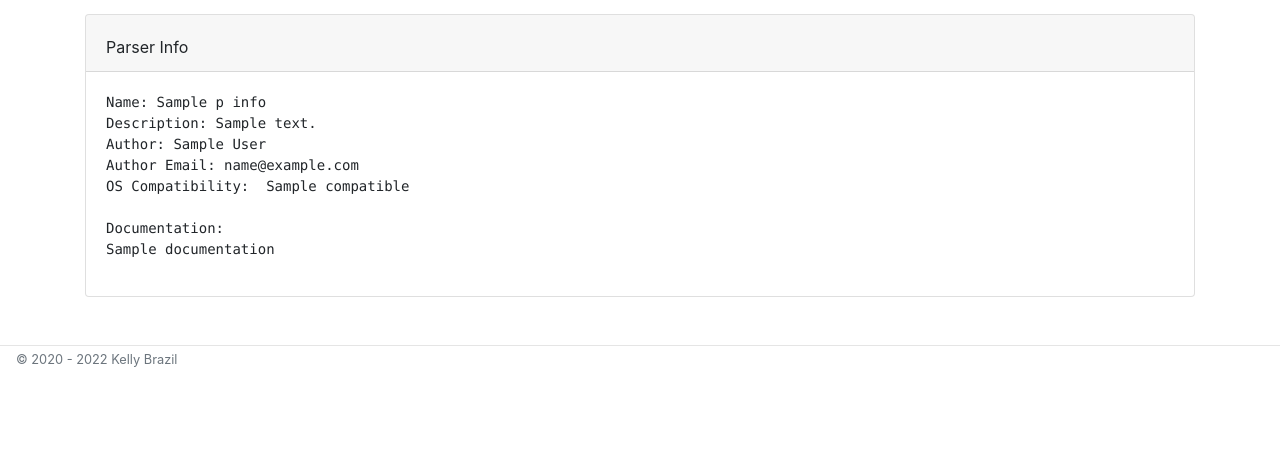
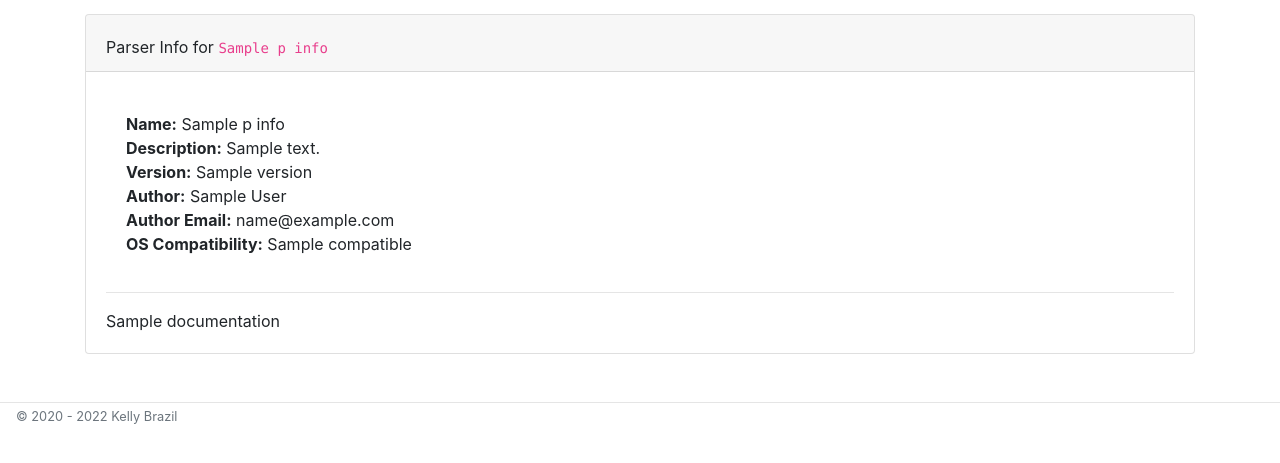
Before and after one commit to kellyjonbrazil/jc-web, a Flask app: template templates/parserdoc.html in a window 1280 px wide. Shown: the part 56-519 px from the top of the page. Run offline with Flask 2, Linux system fonts and the light colour scheme; the template is opened without the code that fills it: most values are stand-ins (such as "Sample title", 1, 10 or a date in 2020); some libraries are stand-ins or nearby versions.

Commit message:
add markdown support for documentation

```diff
--- a/app.py
+++ b/app.py
@@ -4,13 +4,13 @@
 import sys
 import os
 import json
+import mistune
 from pygments import highlight
-from pygments.lexers import JsonLexer
+from pygments.lexers import JsonLexer, get_lexer_by_name
 from pygments.formatters import HtmlFormatter
 from flask import Flask, render_template, flash
 from flask_wtf import FlaskForm
 from wtforms.fields import TextAreaField, SelectField, BooleanField, SubmitField
-from wtforms.validators import DataRequired
 from jc import __version__, standard_parser_mod_list, parse, parser_info
 
 
@@ -25,6 +25,15 @@ if os.getenv('APP_KEY'):
 else:
     app.config['SECRET_KEY'] = 'deadbeef'
     print('Using development key', file=sys.stderr)
+
+
+class HighlightRenderer(mistune.HTMLRenderer):
+    def block_code(self, code, lang=None):
+        if lang:
+            lexer = get_lexer_by_name(lang, stripall=True)
+            formatter = HtmlFormatter(noclasses=True)
+            return highlight(code, lexer, formatter)
+        return '<div style="background-color: #f8f8f8;"><pre>' + mistune.escape(code) + '</pre></div>'
 
 
 # --- ROUTES ---
@@ -65,15 +74,20 @@ def home():
 def parser_doc():
     form = MyInput()
     p_info = ''
+    md = mistune.create_markdown(renderer=HighlightRenderer())
 
     if form.validate_on_submit():
         p_info = parser_info(form.command_parser.data, documentation=True)
+        markdown_doc = md(p_info.get('documentation', ''))
+        markdown_desc = md(p_info.get('description', ''))
+        markdown_desc = markdown_desc.replace('<p>', '').replace('</p>', '')
 
     return render_template('parserdoc.html',
-                           title=TITLE,
+                           title=f'{TITLE} - {p_info.get("name", "")} documentation',
                            jc_version=__version__,
-                           form=form,
-                           p_info=p_info)
+                           p_info=p_info,
+                           description=markdown_desc,
+                           documentation=markdown_doc)
 
 # --- FORMS ---
 
--- a/requirements.txt
+++ b/requirements.txt
@@ -12,3 +12,4 @@ ruamel.yaml.clib==0.2.0
 Werkzeug==1.0.1
 WTForms==2.3.3
 xmltodict==0.12.0
+mistune==2.0.2
--- a/templates/parserdoc.html
+++ b/templates/parserdoc.html
@@ -2,17 +2,19 @@
 {% block body %}
   <div class="card">
     <div class="card-header d-flex justify-content-between">
-      <div class="pt-2">Parser Info</div>
+      <div class="pt-2">Parser Info for <code>{{ p_info.name }}</code></div>
     </div>
-    <div class="card-body" id="result">
-      <pre>Name: {{ p_info.name }}
-Description: {{ p_info.description }}
-Author: {{ p_info.author }}
-Author Email: {{ p_info.author_email }}
-OS Compatibility:  {{ p_info.compatible }}
-
-Documentation:
-{{ p_info.documentation }}</pre>
+    <div class="card-body">
+      <div class="card-body">
+        <span class="card-text"><strong>Name:</strong> {{ p_info.name }}</span><br>
+        <span class="card-text"><strong>Description:</strong> {{ description | safe }}</span><br>
+        <span class="card-text"><strong>Version:</strong> {{ p_info.version }}</span><br>
+        <span class="card-text"><strong>Author:</strong> {{ p_info.author }}</span><br>
+        <span class="card-text"><strong>Author Email:</strong> {{ p_info.author_email }}</span><br>
+        <span class="card-text"><strong>OS Compatibility:</strong> {{ p_info.compatible | join(", ") }}</span>
+      </div>
+      <hr>
+      {{ documentation | safe }}
     </div>
   </div>
 {% endblock %}
```
